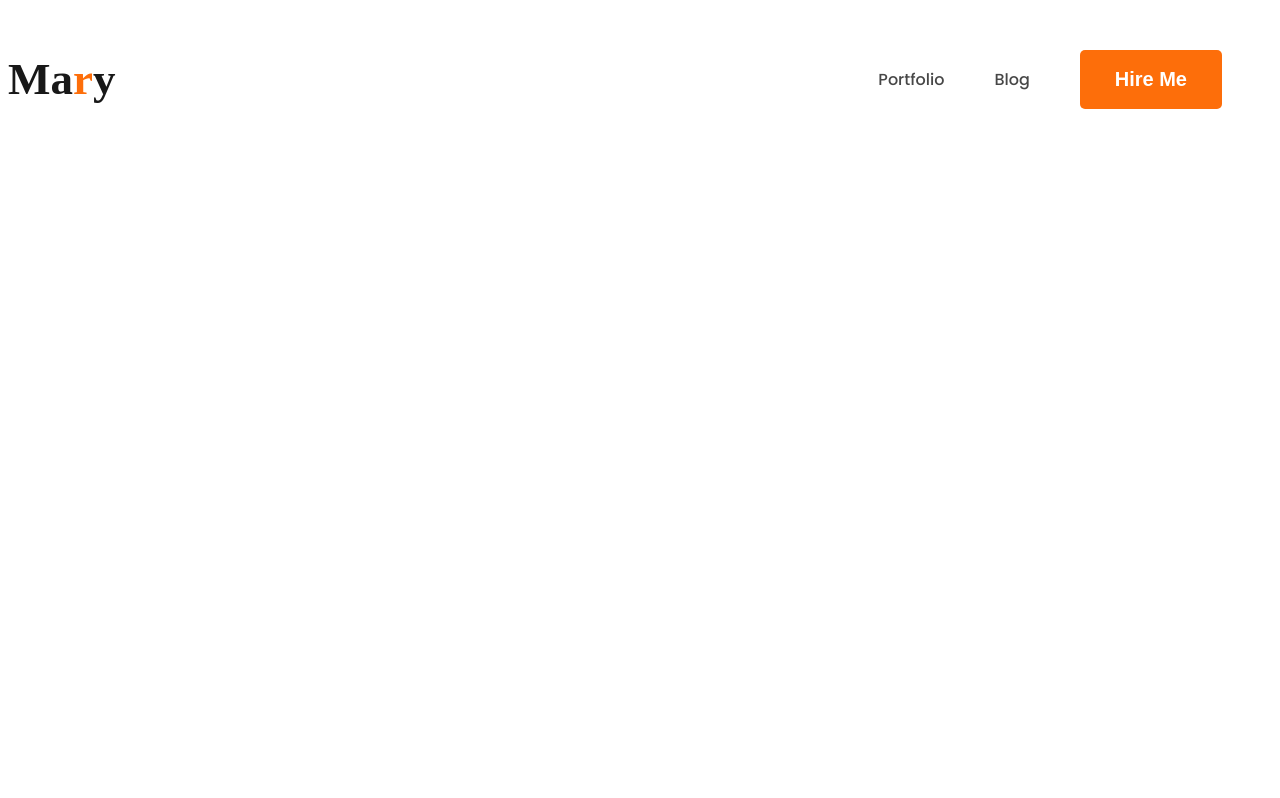
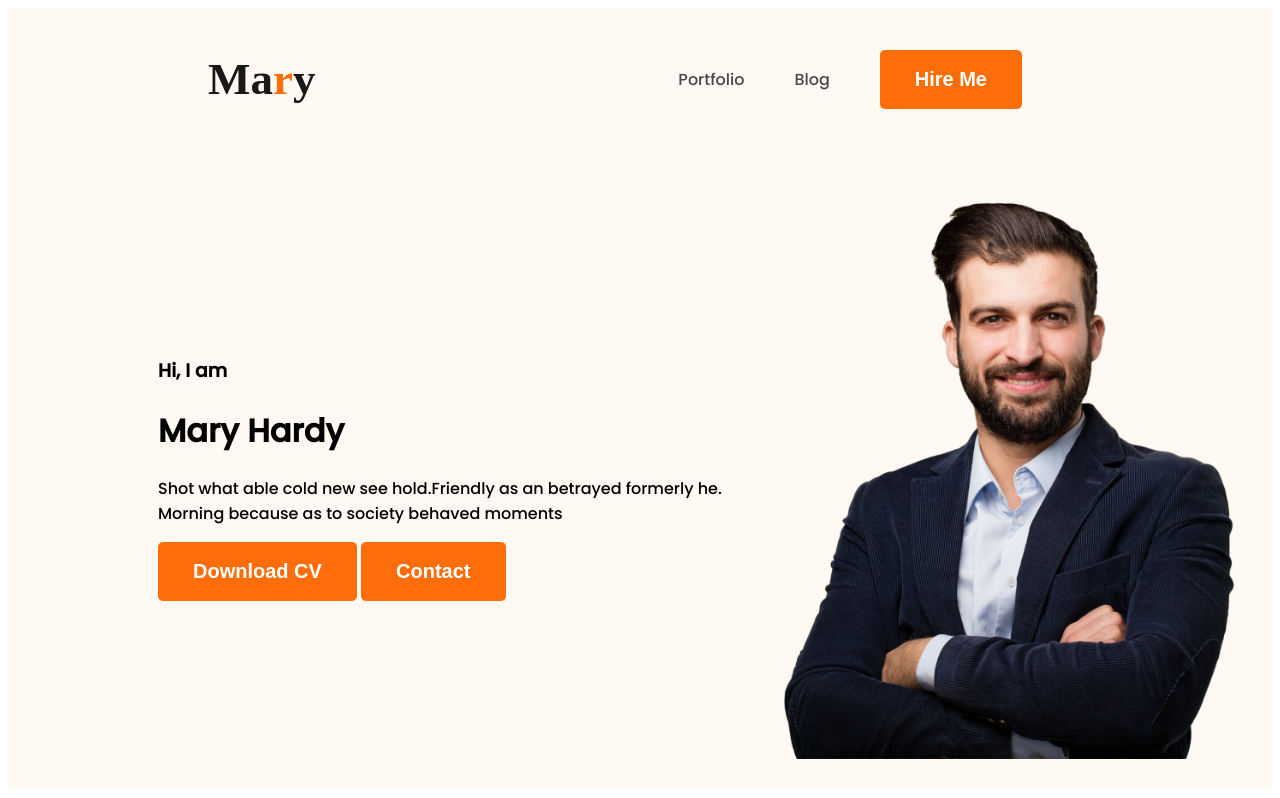
Before and after one commit to atiaibnat/webdeveloper-portfolio, a plain HTML site: page index.html in a window 1280 px wide. Drawn offline with Linux system fonts and the light colour scheme.

Commit message:
banner add

```diff
--- a/index.html
+++ b/index.html
@@ -13,7 +13,7 @@
 </head>
 
 <body>
-    <header>
+    <header class="header" >
         <nav>
             <h3 class="nav-title">Ma<span class="text-primary">r</span>y</h3>
             <ul>
@@ -22,6 +22,16 @@
                 <li><button class="btn-primary">Hire Me</button></li>
             </ul>
         </nav>
+        <div class="banner">
+           <div class="banner-content">
+            <h3 class="banner-greeting">Hi, I  am</h3>
+           <h1 class="banner-title">Mary Hardy</h1>
+           <p>Shot what able cold new see hold.Friendly as an betrayed formerly he. Morning because as to society behaved moments</p>
+           <button class="btn-primary">Download CV</button>
+           <button class="btn-primary">Contact</button>
+           </div>
+           <img class="profile-picture" src="images/hardy.png" alt="">
+        </div>
     </header>
 
     <main>
--- a/styles/portfolio.css
+++ b/styles/portfolio.css
@@ -23,6 +23,7 @@ body{
     display: flex;
     align-items: center;
     justify-content: space-between;
+    margin: 0px 200px;
  }
 .nav-title{
     color: #181818;
@@ -45,3 +46,15 @@ nav li{
     text-decoration: none;
     color: #474747;
 }
+/*....header related style..... */
+.header{
+    background-color: #FFF8F3;
+}
+.banner{
+    padding: 30px 30px 30px 150px;
+    display: flex;
+    align-items: center;
+}
+.banner .profile-picture{
+    width: 500px;
+}
```
